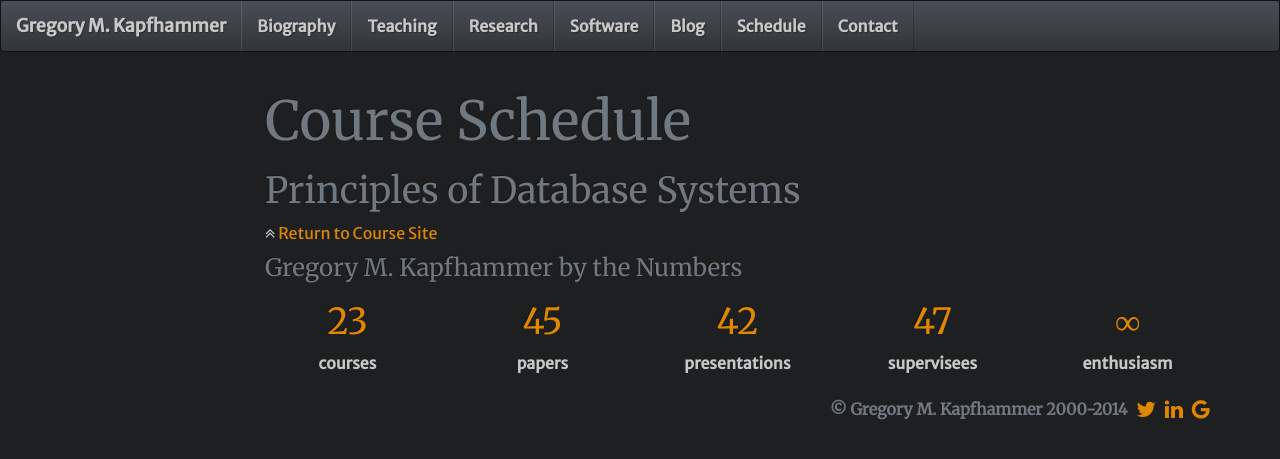
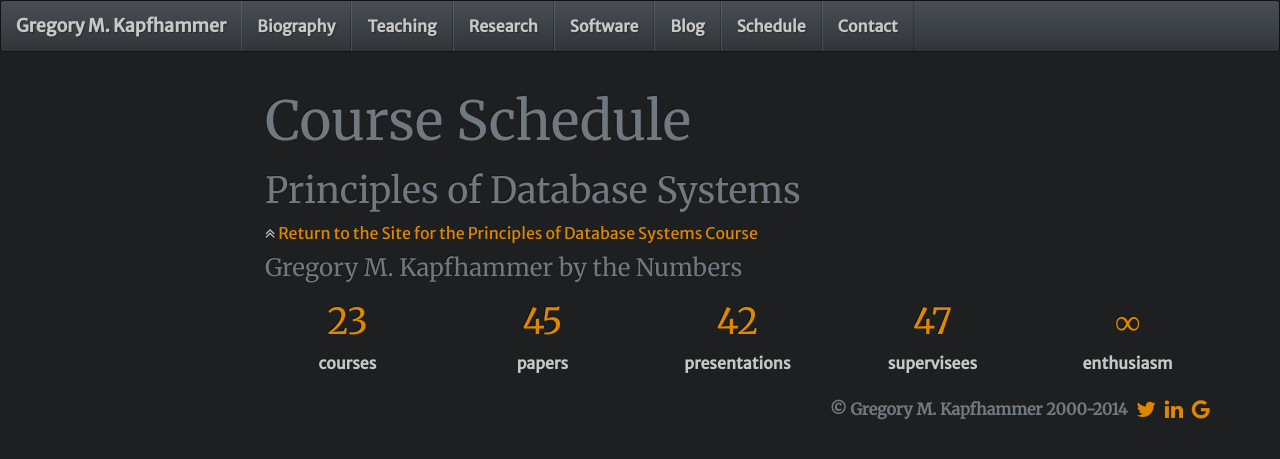
Before and after one commit to geerc/www, a Jekyll site: the page built from gkapfham/teaching/cs380F2014/CourseSchedule.md, in a window 1280 px wide. Shown: the top 459 px of the page. Built offline with Jekyll 4.4.1, drawn with Linux system fonts in a browser that asks for light colours; nearby versions of some CDN libraries; Markdown is read by kramdown in place of the engine named in the settings; comment, search, counter and statistics services are not loaded.

Commit message:
Modifying the course_item.html file so that the template gives name of the course.

```diff
--- a/gkapfham/_layouts/course_item.html
+++ b/gkapfham/_layouts/course_item.html
@@ -68,11 +68,11 @@
 
                 <div class="row">
 
-                    <div class="col-xs-6">
-                        <i class="fa fa-angle-double-up"></i>  <a href="..">Return to Course Site</a>
+                    <div class="col-xs-10">
+                        <i class="fa fa-angle-double-up"></i>  <a href="..">Return to the Site for the {{page.subtitle}} Course</a>
                     </div>
 
-                    <div class="col-xs-6">
+                    <div class="col-xs-2">
                     </div>
 
                 </div>
```
